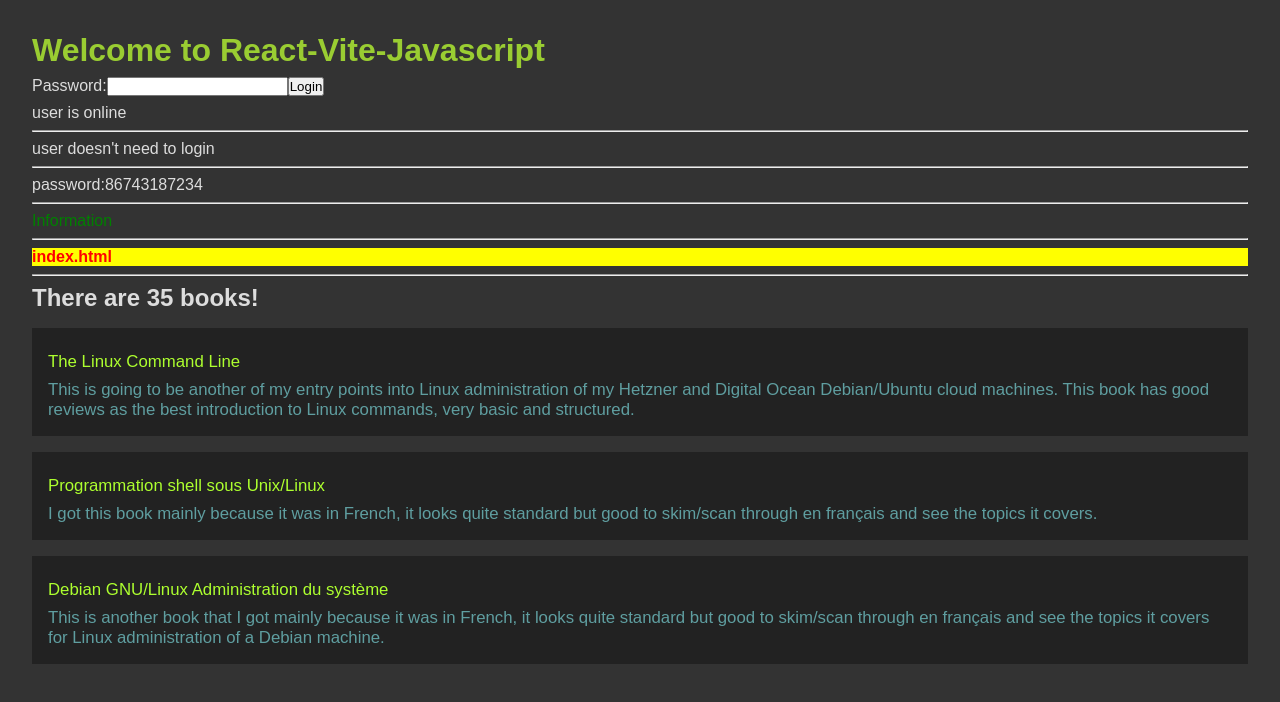
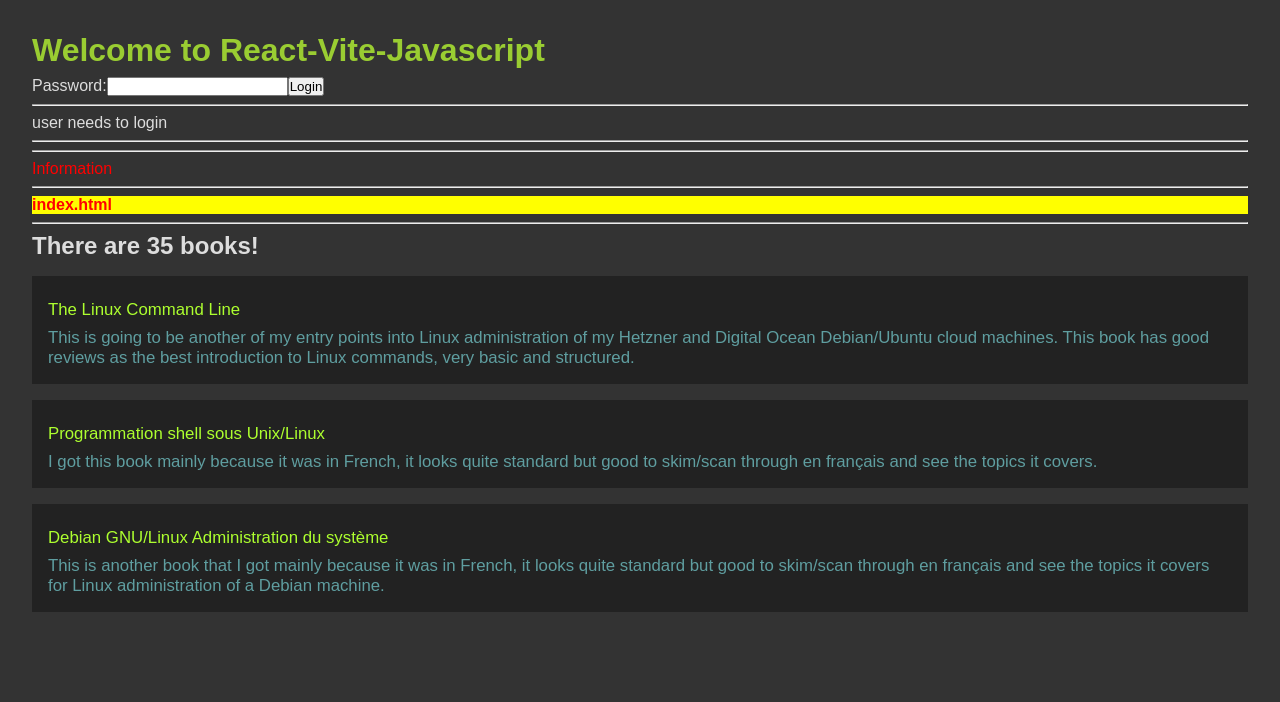
Before and after one commit to Scientific-Research/mk004-vite-react-start, a React (Vite) app: page / in a window 1280 px wide. Shown: the top 702 px of the page. Built offline with nearby package versions, Linux system fonts and the light colour scheme.

Commit message:
the login button and password are working well togethre

```diff
--- a/src/App.jsx
+++ b/src/App.jsx
@@ -3,21 +3,28 @@ import React, { useState } from 'react';
 import books from './dev/books.json';
 
 const title = 'Our JSX Bascics Lessons';
-const userIsOnline = true;
+// const userIsOnline = true;
 
 // const fileStatus = 'fileExists';
 const fileStatus = 'fileIsDeleted';
 
 export const App = () => {
-  // [userIsOnline, setUserIsOnline] = useState('false');
+  const [userIsOnline, setUserIsOnline] = useState(false);
+  const [thePassword, setThePassword] = useState('');
 
   const handleButton = () => {
     console.log('Button was clicked!');
+    if (thePassword === password) {
+      setUserIsOnline(true);
+    }
   };
 
   const handleInput = (e) => {
     console.log(e.target.value);
+    setThePassword(e.target.value);
   };
+
+  const password = '123456';
 
   return (
     <div className="App">
```
